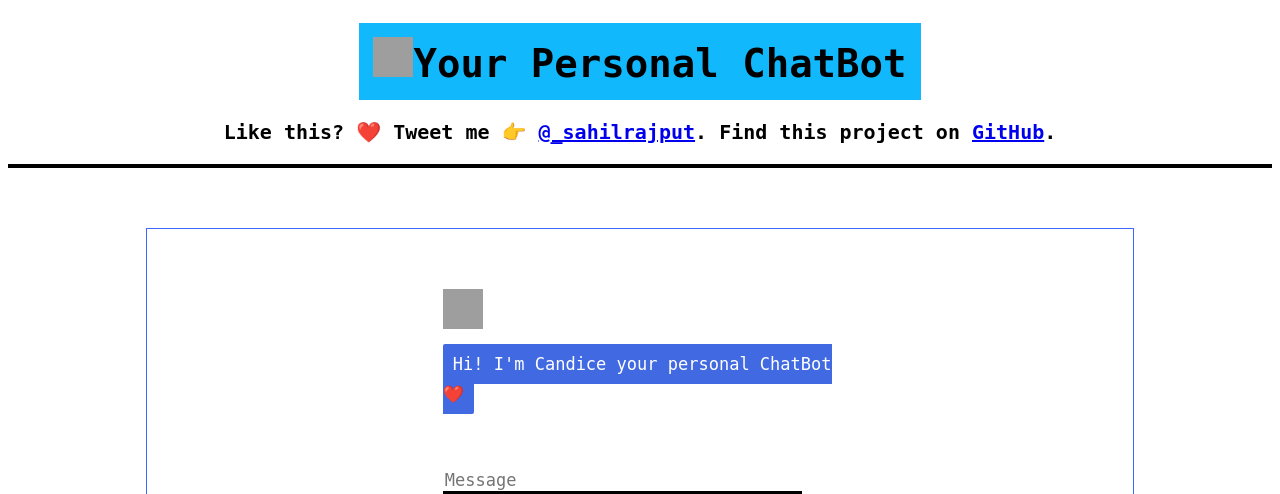
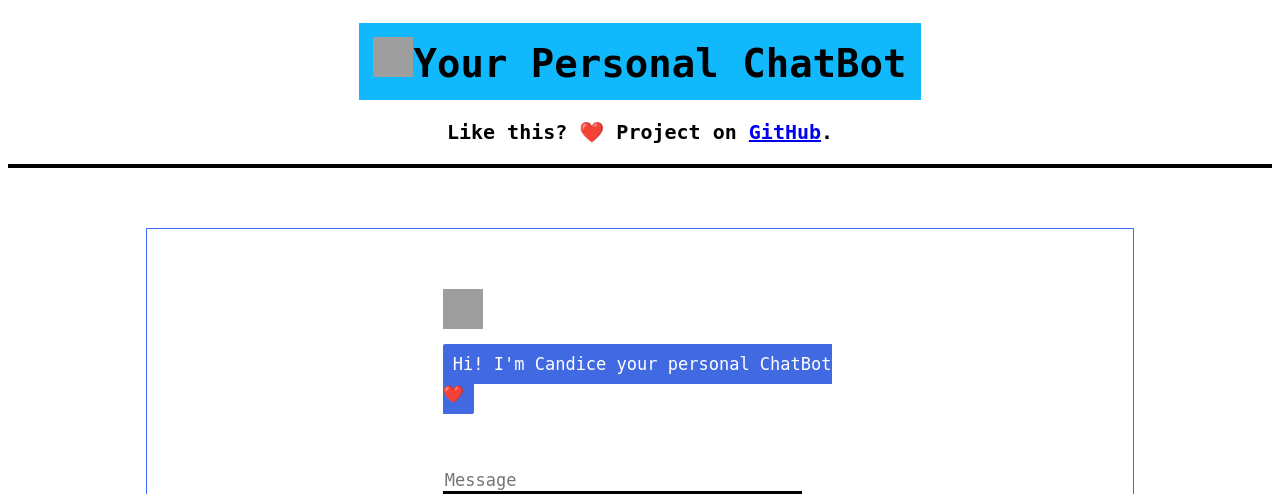
Before and after one commit to JaumeClave/flask_chatbot, a Flask app: page / in a window 1280 px wide. Shown: the top 494 px of the page. Run offline with Flask 2, Linux system fonts and the light colour scheme; some libraries are stand-ins or nearby versions; grey boxes are pictures that could not be loaded.

Commit message:
Update home.html

```diff
--- a/templates/home.html
+++ b/templates/home.html
@@ -99,10 +99,8 @@
     </center>
     <h3>
       <p>
-        Like this? ❤️ Tweet me 👉
-        <a href="https://twitter.com/_sahilrajput">@_sahilrajput</a>. Find this
-        project on
-        <a href="https://www.github.com/sahil-rajput/Candice">GitHub</a>.
+        Like this? ❤️ Project on
+        <a href="https://github.com/JaumeClave/flask_chatbot/">GitHub</a>.
       </p>
     </h3>
     <div class="box"></div>
```
